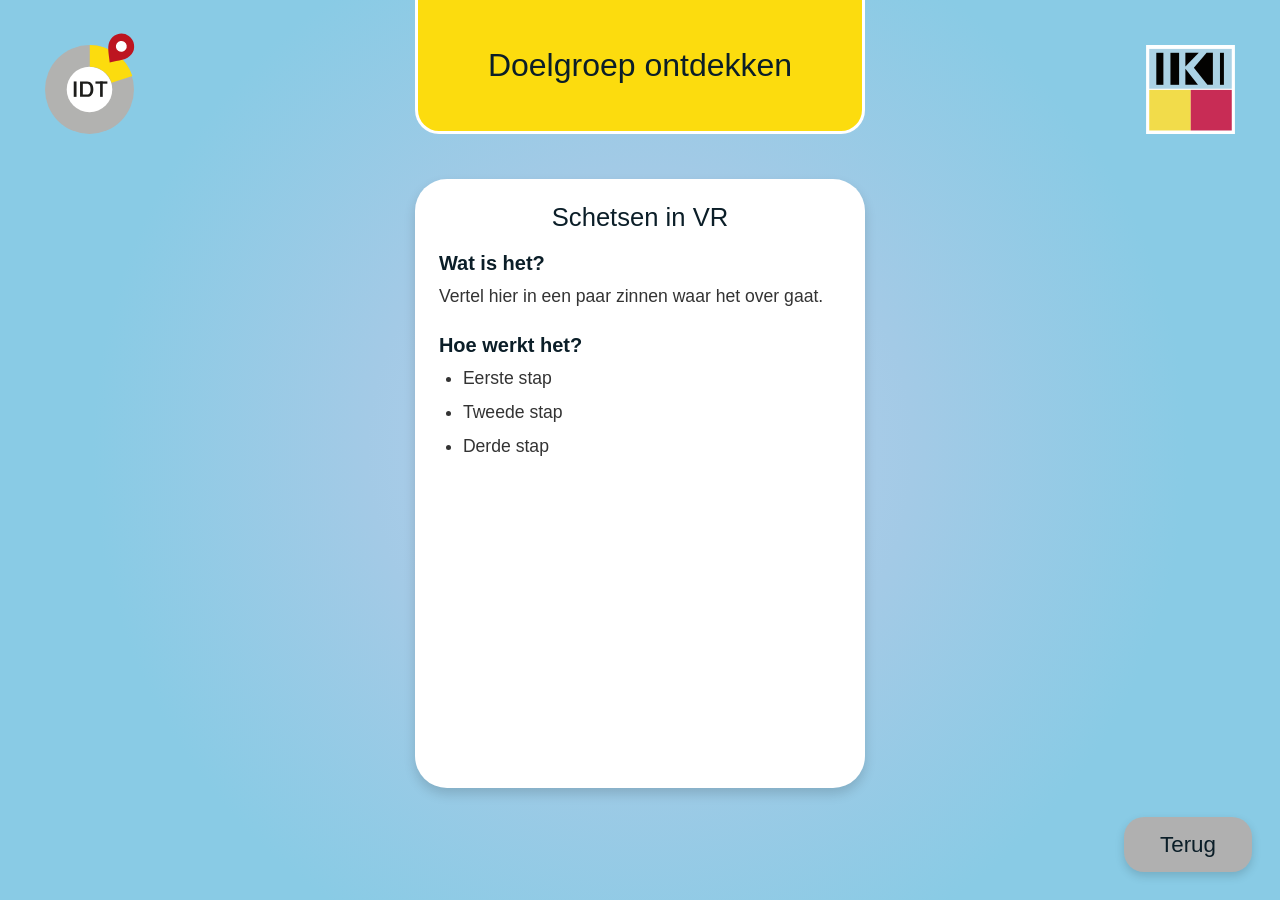
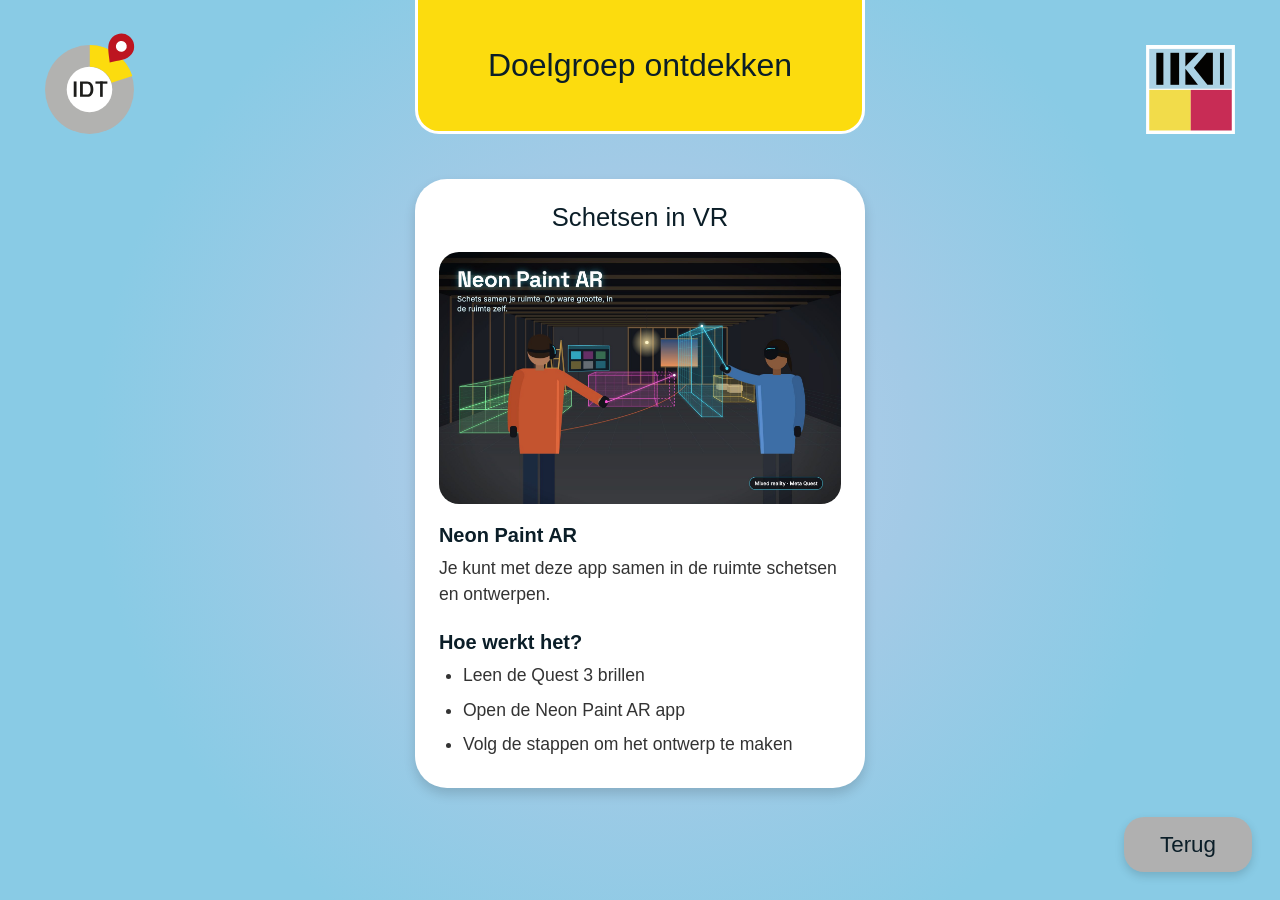
Before and after one commit to acdh2/acdh2.github.io, a Jekyll site: the page built from _onderwerpen/doelgroep-ontdekken/schetsen-in-vr.md, in a window 1280 px wide. Built offline with Jekyll 4.4.1, drawn with Linux system fonts in a browser that asks for light colours.

Commit message:
Pagina bijgewerkt: Schetsen in VR (via beheer, admin)

```diff
--- a/_onderwerpen/doelgroep-ontdekken/schetsen-in-vr.md
+++ b/_onderwerpen/doelgroep-ontdekken/schetsen-in-vr.md
@@ -1,15 +1,17 @@
 ---
 titel: Schetsen in VR
+afbeelding: /media/lol-31c78f.jpg
+link_tekst: http://duckduckgo.com
 geavanceerd:
   - volgorde: 7
 ---
 
-## Wat is het?
+## Neon Paint AR
 
-Vertel hier in een paar zinnen waar het over gaat.
+Je kunt met deze app samen in de ruimte schetsen en ontwerpen.
 
 ## Hoe werkt het?
 
-- Eerste stap
-- Tweede stap
-- Derde stap
+- Leen de Quest 3 brillen
+- Open de Neon Paint AR app
+- Volg de stappen om het ontwerp te maken
```
